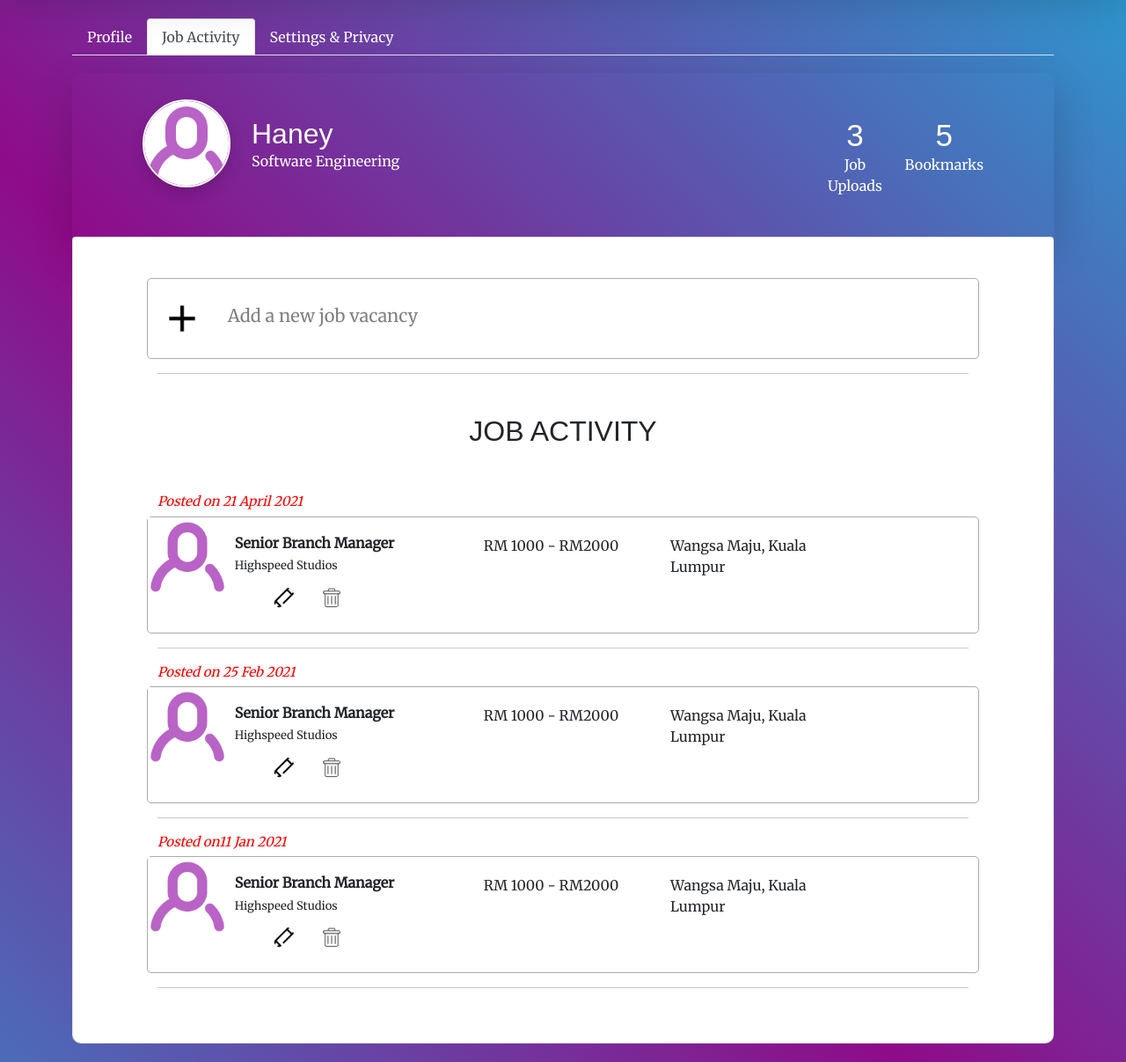
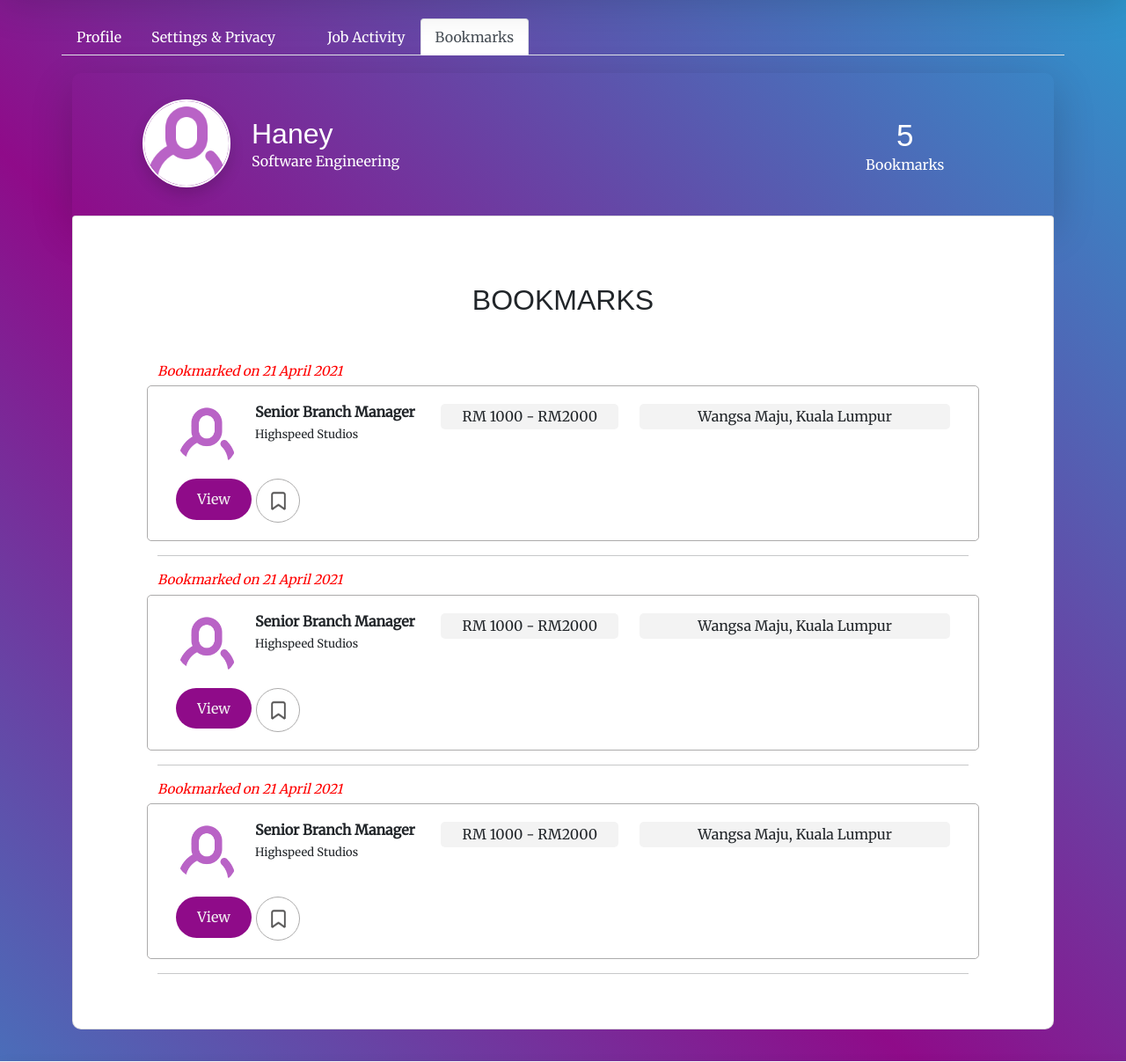
Before and after one commit to munirrani/OnlineAlumniSystem, a PHP site: page /jobs-bookmark.html in a window 1280 px wide. Shown: the part 178-1385 px from the top of the page at 88% size. Run offline with PHP 8.4, Linux system fonts and the light colour scheme; some libraries are stand-ins or nearby versions; some web fonts are replaced.

Commit message:
edit jobss - search, sort, bookmark

```diff
--- a/css/main.css
+++ b/css/main.css
@@ -1117,81 +1200,88 @@ a:hover[id=profileNav-inactive] {
     padding: 30px 80px 30px 80px;
     margin-bottom: 20px;
 }
-
 #act-txtheading{
     margin: 30px 0px 50px 0px;
     font-family: 'Hammersmith One', sans-serif;
     text-align: center;
 }
-
 #act-addbox{
     border: 1px solid rgb(172, 171, 171);
     border-radius: 5px;
     background-color: #ffffff;
-
-}
-
+    padding: 20px;
+}
 #act-addbox:hover{
-    background-color: rgb(172, 171, 171);
+    background-color: rgb(219, 219, 219);
     box-shadow: 0px 5px 5px #d3d2d2
 }
-
+#act-addimg{
+    width: 40px;
+    margin-right: 20px;
+    float: left;
+    border-radius: 50%;
+}
+#act-addimg:hover{
+    background-color: white
+}
+#act-txtadd{
+    padding-top: 10px;
+    font-size: 20px;
+    color: gray;
+    white-space: nowrap;
+    overflow: hidden;
+    text-overflow: ellipsis;
+}
 #act-box{
     border: 1px solid rgb(172, 171, 171);
     border-radius: 5px;
     background-color: #ffffff;
-}
-
-#center{
-    display: flex;
-    justify-content: center;
-    align-items: center;
-}
-
-#act-txtadd{
-    text-align: left;
-    padding-top: 30px;
-    font-size: 20px;
-    color: gray;
-}
-
-#act-box-inner{
     padding: 20px;
 }
 #act-box:hover{
     box-shadow: 0px 5px 5px #d3d2d2
 }
-
 #act-jobname{
     font-weight: bold;
 }
-
 #act-salary{
     background-color: #f3f3f3;
+    text-align: center;
     padding: 5px;
     border-radius: 5px;
-    display: inline-block;
-}
-
+}
 #act-location{
     background-color: #f3f3f3;
     padding: 5px;
     border-radius: 5px;
-    width: 100px;
+    text-align: center;
     white-space: nowrap;
     overflow: hidden;
     text-overflow: ellipsis;
 }
-
+#act-button{
+    width: 50px;
+    height: 50px;
+    border-radius: 50%;
+    float: right;
+    margin-top: 5px;
+    margin-right: 5px;
+}
+#act-button:hover{
+    color: white;
+    background-color: rgb(219, 219, 219);
+}
+#act-button:active{
+    color: white;
+    background-color: rgb(219, 219, 219);
+}
 .act-image{
-    height: 90px;
-    background-repeat: no-repeat;
-    background-position: center;
-    display: flex;
-    justify-content: center;
-    align-items: center;
-}
-
+    width: 90px;
+    border-radius: 50%;
+    float: left;
+    padding-right: 20px;
+    padding-bottom: 10px;
+}
 #act-posted{
     font-size: 15px;
     font-style: italic;
@@ -1279,6 +1369,39 @@ dt{
     color: #8f0b89;
 }
 
+/*Bookmark page*/
+#book-viewbutton {
+    color: #f3f3f3;
+    padding: 0.65rem 1.45rem;
+    background-color: #8f0b89;
+    border-radius: 200px;
+    float: right;
+    margin-top: 5px;
+    margin-right: 5px;
+}
+
+#book-viewbutton:hover {
+    filter: brightness(110%);
+}
+#book-bmarkbutton{
+    width: 50px;
+    height: 50px;
+    border-radius: 50%;
+    border: 1px solid rgb(172, 171, 171);
+    float: right;
+    margin-top: 5px;
+}
+#book-bmarkbutton:hover{
+    color: white;
+    background-color: rgb(172, 171, 171);
+}
+#book-bmarkbutton:focus{
+    color: white;
+    background-color: rgb(172, 171, 171);
+}
+.no-margin{
+    margin: 0;
+}
 /* ------------------------------------------------------- */
 
 
--- a/jobs-bookmark.html
+++ b/jobs-bookmark.html
@@ -10,7 +10,7 @@
     <link rel="stylesheet" href="css/main.css">
     <link rel="icon" href="img/logo_um_without_text.png" type="image/png">
     <script type="text/javascript" src="js/map.js"></script>
-    <title>Job Activity | FSKTM Alumni</title>
+    <title>Bookmark | FSKTM Alumni</title>
 </head>
 
 <body>
@@ -78,10 +78,13 @@
                                 </button>
                                 <div id="myDropdown" class="dropdown-content">
                                     <a href="profile.html">Profile</a>
-                                    <a class="index-chosen-dropdown"  href="jobs-bookmark.html">Bookmark</a>
+                                    <a href="profile-settings.html">Settings & Privacy</a>
+                                    <hr class="no-margin">
+                                    <a href="alumnisearch.html">Search Alumni</a>
+                                    <hr class="no-margin">
                                     <a href="jobs-activity.html">Job Activity</a>
-                                    <a href="alumnisearch.html">Search Alumni</a>
-                                    <a href="profile-settings.html">Settings</a>
+                                    <a class="index-chosen-dropdown"  href="jobs-bookmark.html">Bookmarks</a>
+                                    <hr class="no-margin">
                                     <a href="#" id="logoutbutton">Log Out</a>
                                 </div>
                             </div>
@@ -93,17 +96,28 @@
 
         <main>
             <div class="container mt-3">
+                <div class="row">
+                    <div class="col-md-3 gx-0">
                         <ul class="nav nav-tabs">
                             <li id="inactive" class="nav-item">
                                 <a id="profileNav-inactive" class="nav-link" href="profile.html">Profile</a>
-                    </li>
-                    <li id="profileNav" class="nav-item">
-                        <a id="profileNav-inactive" class="nav-link  active" aria-current="page" href="jobs-activity.htmll">Job Activity</a>
                             </li>
                             <li id="inactive" class="nav-item">
                                 <a id="profileNav-inactive" class="nav-link" href="profile-settings.html">Settings & Privacy</a>
                             </li>
                         </ul>
+                    </div>
+                    <div class="col-md gx-0">
+                        <ul class="nav nav-tabs">
+                            <li id="profileNav" class="nav-item">
+                                <a id="profileNav-inactive" class="nav-link" href="jobs-activity.html">Job Activity</a>
+                            </li>
+                            <li id="profileNav" class="nav-item">
+                                <a id="profileNav-inactive" class="nav-link  active" aria-current="page" href="jobs-bookmark.html">Bookmarks</a>
+                            </li>
+                        </ul>
+                    </div>
+                </div>
             </div>
 
             <div class="container" style="margin-top: 20px;">
@@ -113,15 +127,11 @@
                             <div class="col-md-auto">
                                 <a href="profile.html"><img src="img/icon.jpg" alt="Admin" id="act-profileImg" class="shadow"></a>
                             </div>
-                            <div class="col-8">
+                            <div class="col-md-8">
                                 <h2 id="profile-name" style="margin-bottom: 0px; padding-top: 20px;">Haney</h2>
                                 <p id="profile-bio" style="margin-top: 0px;">Software Engineering</p>
                             </div>
-                            <div class="col">
-                                <h2 id="act-count">3</h2>
-                                <p id="act-uploads">Job Uploads</p>
-                            </div>
-                            <div class="col">
+                            <div class="col-md">
                                 <h2 id="act-count">5</h2>
                                 <p id="act-uploads">Bookmarks</p>
                             </div>
@@ -129,33 +139,16 @@
                     </div>
                     <div id="act-main" class="card mb-3">
                         <div class="card-body">
-                            <div class="row"><a href="jobs-add.html" style="text-decoration: none;">
-                                    <div id="act-addbox" class="row">
-                                        <div id="center" class="col-1" style="height: 90px; padding: 0px;">
-                                            <img src="img/add.png" style="width: 50px">
-                                        </div>
-                                        <div class="col">
-                                            <h6 id="act-txtadd">
-                                                Add a new job vacancy
-                                            </h6>
-                                        </div>
-                                    </div>
-                            </a></div>
-                            <hr>
                             <div class="row">
-                                <h2 id = "act-txtheading">JOB ACTIVITY</h2>
+                                <h2 id = "act-txtheading">BOOKMARKS</h2>
                             </div>
                             <div>
                                 <div id="act-posted">
-                                    Posted on 21 April 2021
+                                    Bookmarked on 21 April 2021
                                 </div>
                                 <div id="act-box" class="row">
-                                <div class="col-1" style="padding: 0px;">
+                                    <div class="col-md-4">
                                         <img src="img/icon.jpg" class="act-image">
-                                </div>
-                                <div id="act-box-inner" class="col">
-                                    <div class="row">
-                                        <div class="col-4">
                                         <h6 id="act-jobname">
                                             Senior Branch Manager
                                         </h6>
@@ -163,36 +156,30 @@
                                             Highspeed Studios
                                         </h6>
                                     </div>
-                                        <div class="col-3">
-                                            <div id="act-details">
+                                    <div class="col-md-3">
+                                        <h6 id="act-salary">
                                             RM 1000 - RM2000
+                                        </h6>
                                     </div>
+                                    <div class="col-md">
+                                        <h6 id="act-location">
+                                            Wangsa Maju, Kuala Lumpur
+                                        </h6>
                                     </div>
-                                        <div class="col-3">
-                                            <div id="act-details">
-                                                Wangsa Maju, Kuala Lumpur
-                                            </div>
-                                        </div>
-                                        <div class="col-md-auto" style="margin-left: 30px;">
-                                            <button type="button" id="act-editbtn"class="btn"><img id="search-img" src="img/edit.png"></button>
-                                            <button type="button" id="act-editbtn"class="btn"><img id="search-img" src="img/delete.png"></button>
-                                        </div>
-                                    </div>
+                                    <div class="col-md-auto">
+                                        <button type="button" id="book-bmarkbutton" class="btn"><img id="search-img" src="img/bookmark-icon.png"></button>
+                                        <a href="jobs-details.html"><button type="button" id="book-viewbutton" class="btn">View</button></a>
                                     </div>
                                 </div>
                             </div>
                             <hr>
                             <div>
                                 <div id="act-posted">
-                                    Posted on 25 Feb 2021
+                                    Bookmarked on 21 April 2021
                                 </div>
                                 <div id="act-box" class="row">
-                                <div class="col-1" style="padding: 0px;">
+                                    <div class="col-md-4">
                                         <img src="img/icon.jpg" class="act-image">
-                                </div>
-                                <div id="act-box-inner" class="col">
-                                    <div class="row">
-                                        <div class="col-4">
                                         <h6 id="act-jobname">
                                             Senior Branch Manager
                                         </h6>
@@ -200,36 +187,30 @@
                                             Highspeed Studios
                                         </h6>
                                     </div>
-                                        <div class="col-3">
-                                            <div id="act-details">
+                                    <div class="col-md-3">
+                                        <h6 id="act-salary">
                                             RM 1000 - RM2000
+                                        </h6>
                                     </div>
+                                    <div class="col-md">
+                                        <h6 id="act-location">
+                                            Wangsa Maju, Kuala Lumpur
+                                        </h6>
                                     </div>
-                                        <div class="col-3">
-                                            <div id="act-details">
-                                                Wangsa Maju, Kuala Lumpur
-                                            </div>
-                                        </div>
-                                        <div class="col-md-auto" style="margin-left: 30px;">
-                                            <button type="button" id="act-editbtn"class="btn"><img id="search-img" src="img/edit.png"></button>
-                                            <button type="button" id="act-editbtn"class="btn"><img id="search-img" src="img/delete.png"></button>
-                                        </div>
-                                    </div>
+                                    <div class="col-md-auto">
+                                        <button type="button" id="book-bmarkbutton" class="btn"><img id="search-img" src="img/bookmark-icon.png"></button>
+                                        <a href="jobs-details.html"><button type="button" id="book-viewbutton" class="btn">View</button></a>
                                     </div>
                                 </div>
                             </div>
                             <hr>
                             <div>
                                 <div id="act-posted">
-                                    Posted on11 Jan 2021
+                                    Bookmarked on 21 April 2021
                                 </div>
                                 <div id="act-box" class="row">
-                                <div class="col-1" style="padding: 0px;">
+                                    <div class="col-md-4">
                                         <img src="img/icon.jpg" class="act-image">
-                                </div>
-                                <div id="act-box-inner" class="col">
-                                    <div class="row">
-                                        <div class="col-4">
                                         <h6 id="act-jobname">
                                             Senior Branch Manager
                                         </h6>
@@ -237,26 +218,25 @@
                                             Highspeed Studios
                                         </h6>
                                     </div>
-                                        <div class="col-3">
-                                            <div id="act-details">
+                                    <div class="col-md-3">
+                                        <h6 id="act-salary">
                                             RM 1000 - RM2000
+                                        </h6>
                                     </div>
+                                    <div class="col-md">
+                                        <h6 id="act-location">
+                                            Wangsa Maju, Kuala Lumpur
+                                        </h6>
                                     </div>
-                                        <div class="col-3">
-                                            <div id="act-details">
-                                                Wangsa Maju, Kuala Lumpur
-                                            </div>
-                                        </div>
-                                        <div class="col-md-auto" style="margin-left: 30px;">
-                                            <button type="button" id="act-editbtn"class="btn"><img id="search-img" src="img/edit.png"></button>
-                                            <button type="button" id="act-editbtn"class="btn"><img id="search-img" src="img/delete.png"></button>
-                                        </div>
-                                    </div>
+                                    <div class="col-md-auto">
+                                        <button type="button" id="book-bmarkbutton" class="btn"><img id="search-img" src="img/bookmark-icon.png"></button>
+                                        <a href="jobs-details.html"><button type="button" id="book-viewbutton" class="btn">View</button></a>
                                     </div>
                                 </div>
                             </div>
                             <hr>
                         </div>
+
                     </div>
                 </div>
             </div>
--- a/jobs-details.html
+++ b/jobs-details.html
@@ -21,7 +21,8 @@
                     <div class="mx-auto order-0">
                         <a class="navbar-brand" href="index.html">Faculty of Computer Science and
                             Information
-                            Technology Alumni</a>
+                            Technology Alumni
+                        </a>
                     </div>
                 </div>
             </nav>
--- a/js/jobs.js
+++ /dev/null
@@ -1,2 +0,0 @@
-var sliderA = new Slider("#ex16a", { min: 0, max: 10, value: 0, focus: true });
-var sliderB = new Slider("#ex16b", { min: 0, max: 10, value: [0, 10], focus: true });
--- a/js/main.js
+++ b/js/main.js
@@ -95,6 +95,7 @@ $('#contact-form').submit(function (e) {
 function myFunction() {
   myDropdown.classList.toggle("show");
 }
+
 // Close the dropdown menu if the user clicks outside of it
 window.onclick = function (event) {
   if (!event.target.matches(".dropbtn")) {
@@ -123,3 +124,13 @@ for (i = 0; i < coll.length; i++) {
   });
 }
 //
+
+//Salary Slider
+var slider = document.getElementById("myRange");
+var output = document.getElementById("demo");
+output.innerHTML = slider.value; // Display the default slider value
+
+// Update the current slider value (each time you drag the slider handle)
+slider.oninput = function() {
+  output.innerHTML = this.value;
+}
```
Also changed, not shown: other parts of css/main.css (+97 -14 lines), jobs-activity.html (+59 -70 lines), jobs.html (+121 -7 lines), profile-edit.html (+23 -10 lines), profile-settings.html (+22 -8 lines), profile.html (+21 -8 lines), img/RM.png, img/add.png, img/bookmark-icon.png, img/delete.png, img/edit.png, img/email.png, img/location.png, img/people.png, 1 more files. Lines whose indentation alone changed are shown as unchanged.
